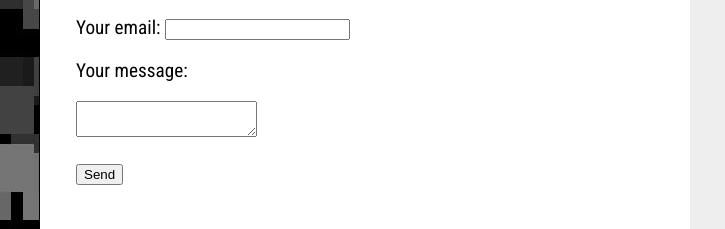
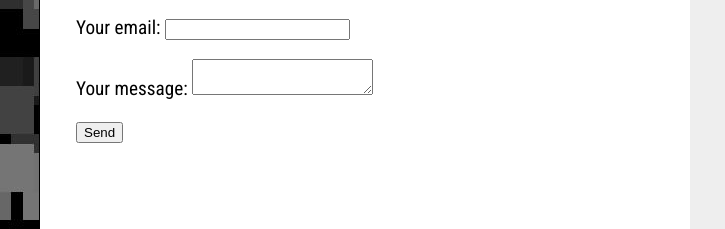
Before and after one commit to clschu2/CTK301, a plain HTML site: page assignment12/homepage.html in a window 1280 px wide. Shown: the part 595-824 px from the top of the page, 0-725 px from the left. Drawn offline with nearby package versions, Linux system fonts and the light colour scheme; a script that the page names is missing.

Commit message:
Add files via upload

```diff
--- a/assignment12/homepage.html
+++ b/assignment12/homepage.html
@@ -52,14 +52,10 @@
 </p>
 <p>
   <label>
-	<p>
 	Your message:
-	</p>
   </label>
-  <label>
-	<p class="message">
+  <label class="message">
     <textarea name="message"></textarea>
-	</p>
   </label>
 </p>
   <!-- your other form fields go here -->
```
